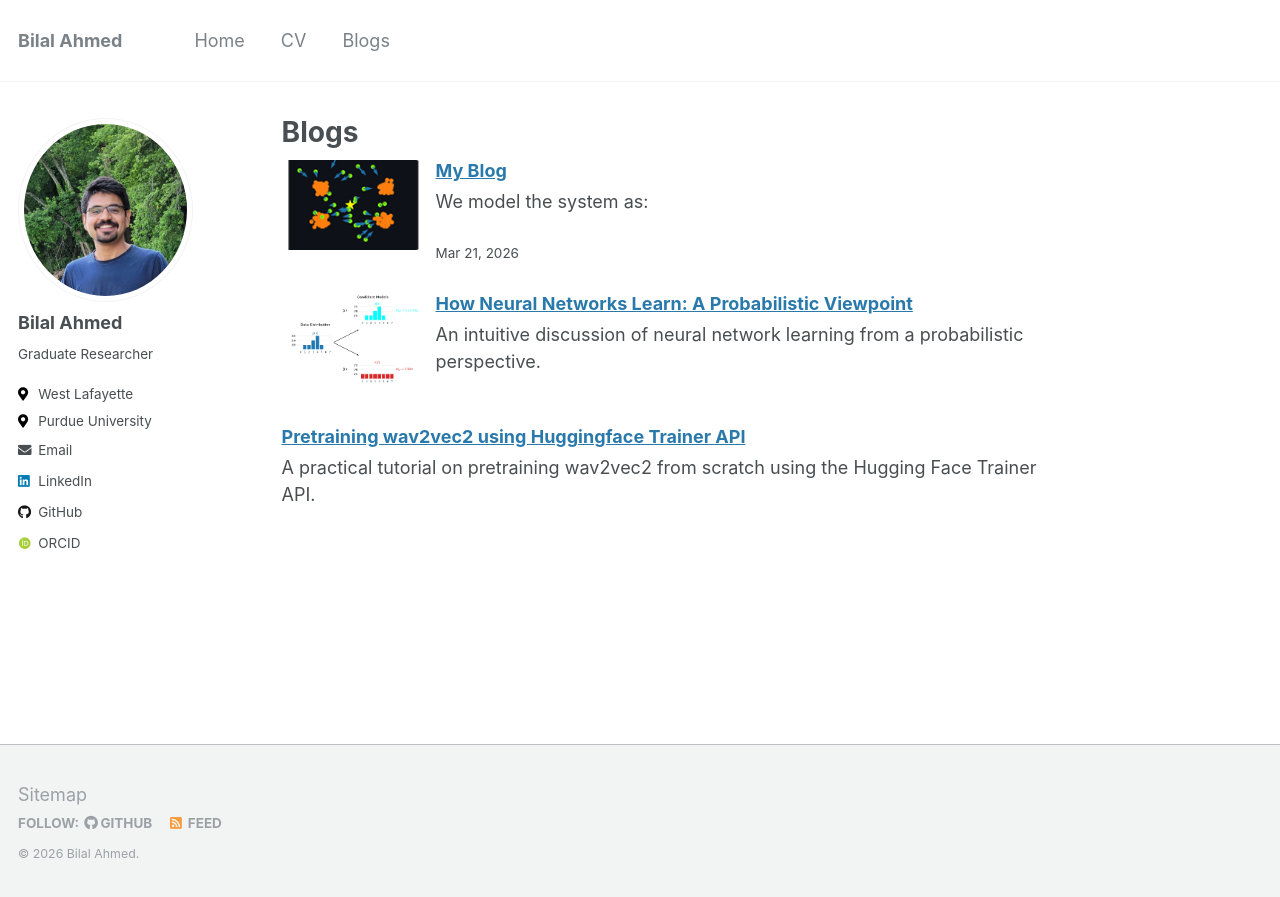
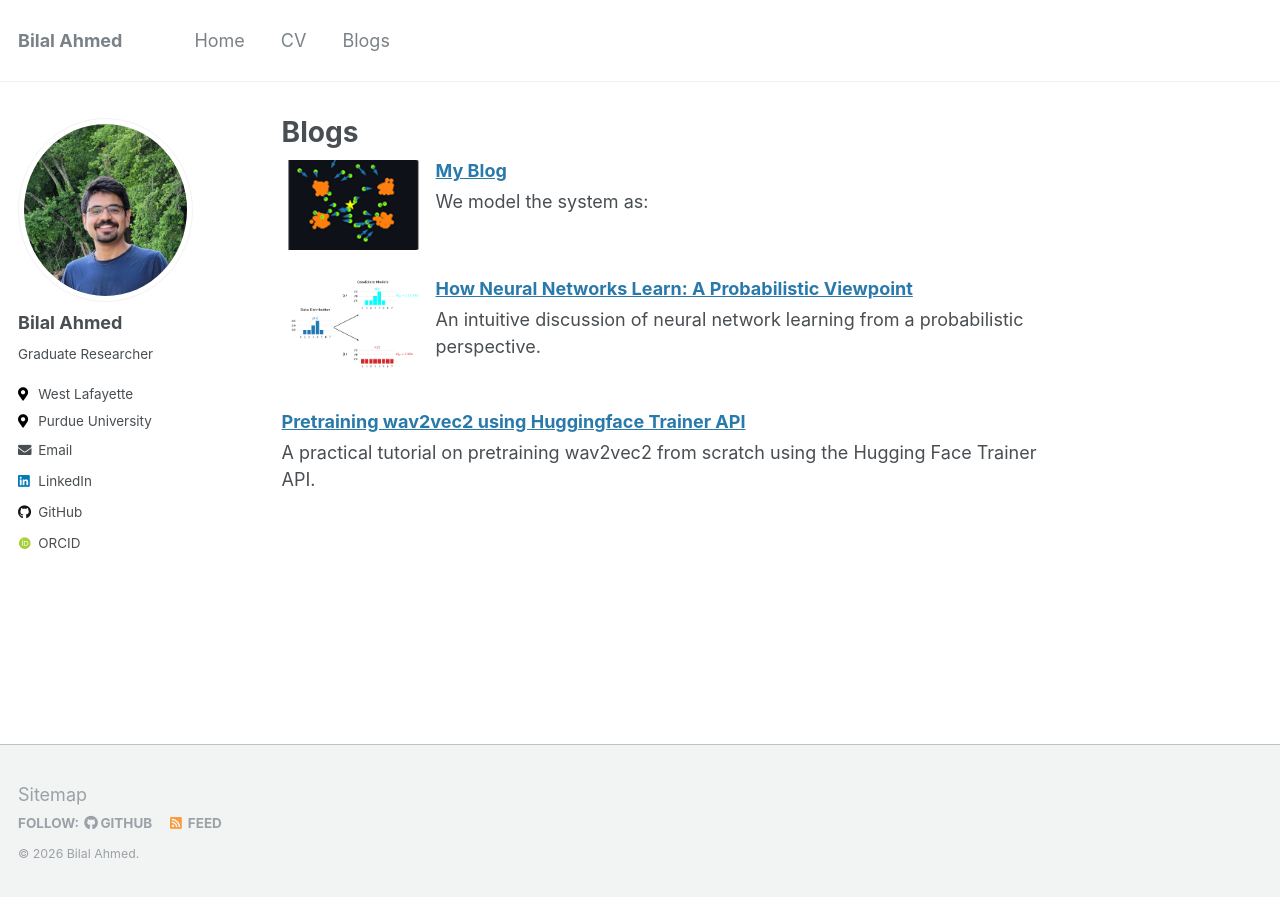
Before and after one commit to bilalhsp/bilalhsp.github.io, a Jekyll site: the page built from _pages/blogs.md, in a window 1280 px wide. Shown: the top 897 px of the page. Built offline with Jekyll 4.4.1, drawn with Linux system fonts in a browser that asks for light colours; some web fonts are replaced.

Commit message:
Disable date display in blog post summary
Comment out the date display in blog posts

```diff
--- a/_pages/blogs.md
+++ b/_pages/blogs.md
@@ -21,7 +21,7 @@ entries_layout: list
     <p style="margin-top:6px;">
       {{ post.summary | default: post.excerpt | strip_html | truncate: 140 }}
     </p>
-    <small>{{ post.date | date: "%b %d, %Y" }}</small>
+    <!-- <small>{{ post.date | date: "%b %d, %Y" }}</small> -->
   </div>
 
 </div>
```
